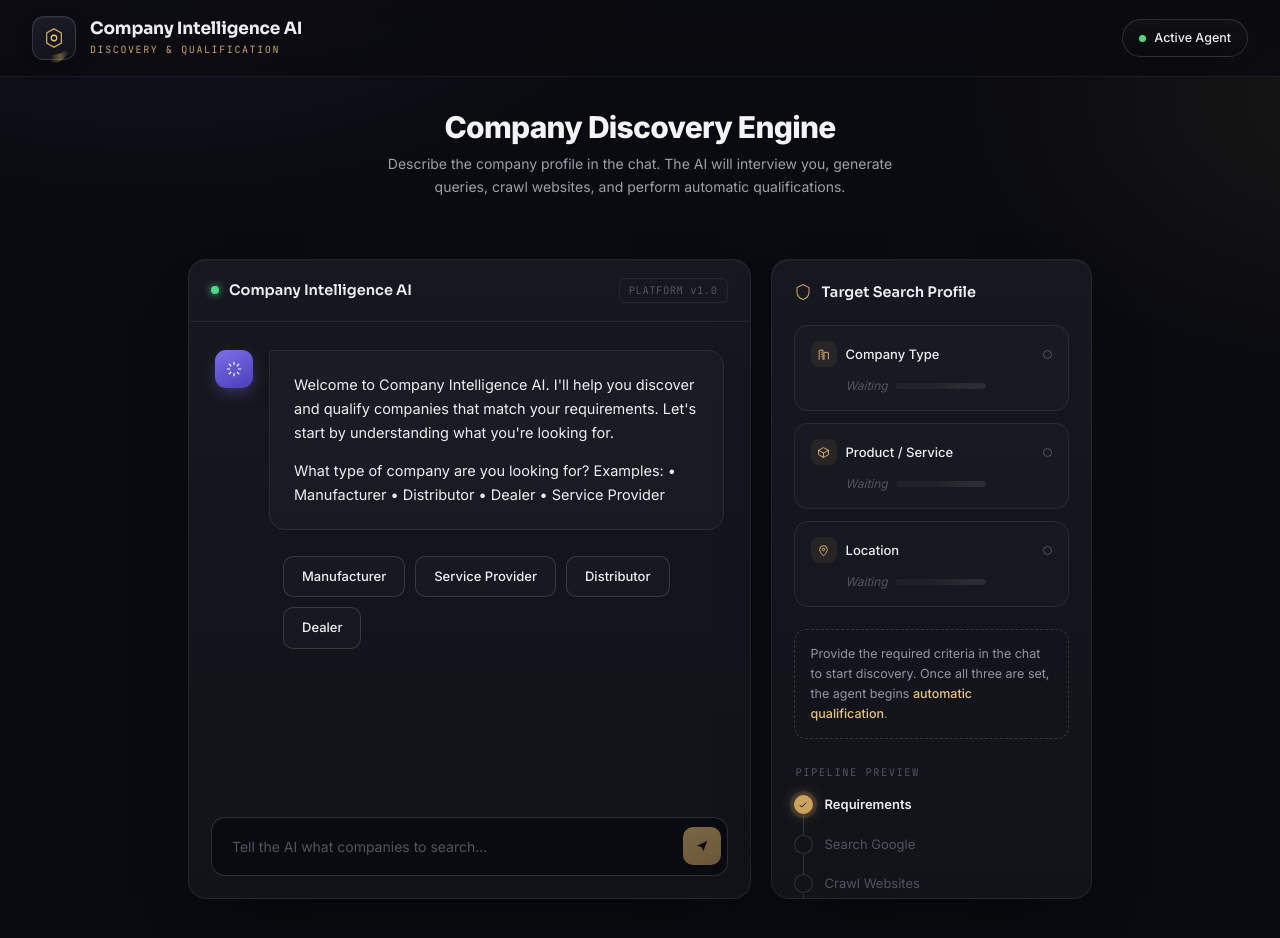
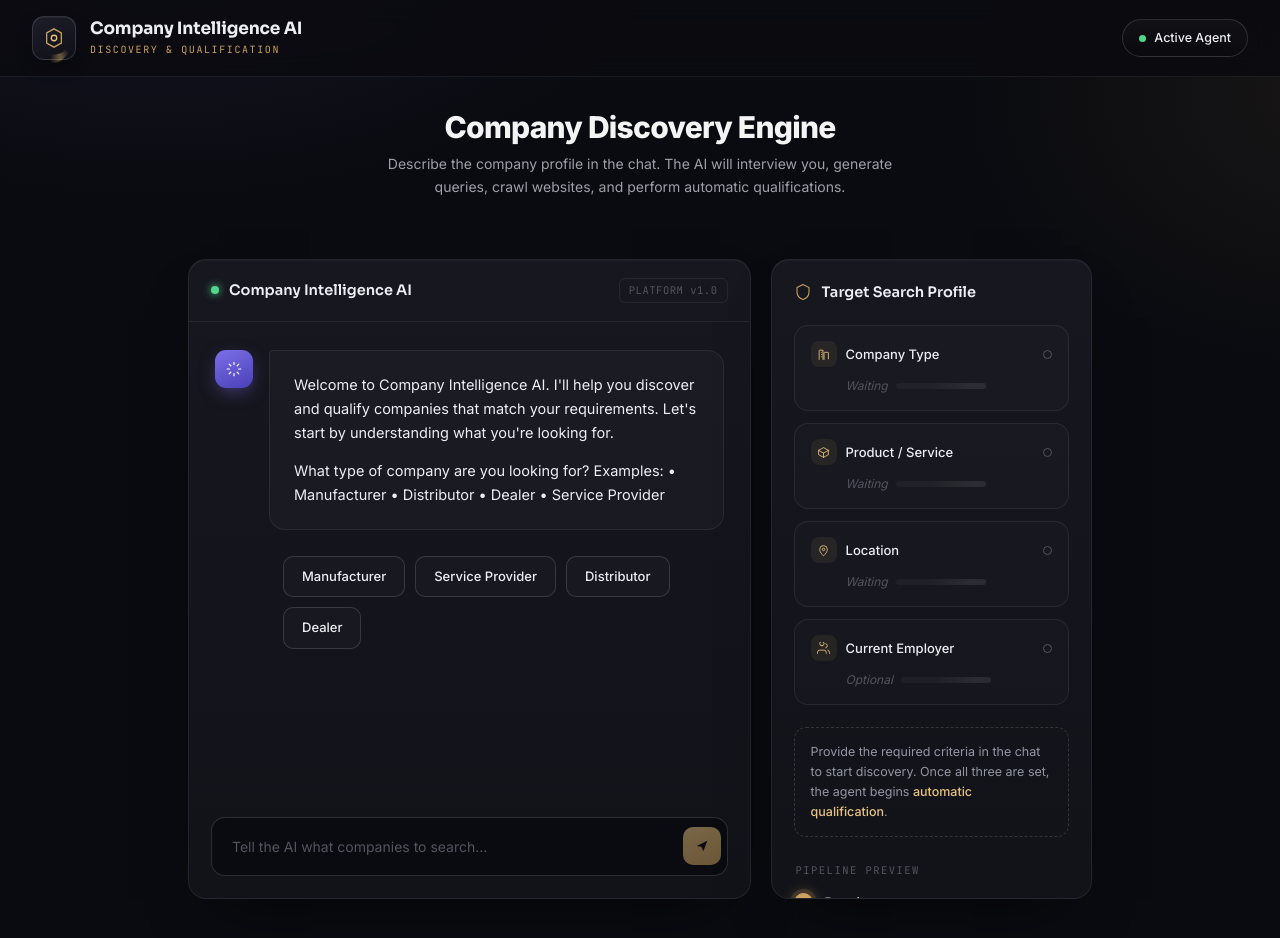
Before and after one commit to tsharma-gr/Intelligence_AI, a Next.js app in the folder frontend/: page / in a window 1280 px wide. Shown: the top 938 px of the page. Built offline with nearby package versions, Linux system fonts and the light colour scheme; no server answers.

Commit message:
fix: Wait for user reply before json_extracted and add Current Employer UI box

```diff
--- a/frontend/src/components/chat-interface.tsx
+++ b/frontend/src/components/chat-interface.tsx
@@ -258,6 +258,29 @@ export default function ChatInterface({ onDiscoveryStart }: ChatInterfaceProps)
                   <div className="cia-req-waiting">Waiting <span className="cia-skel"></span></div>
                 )}
               </div>
+
+              <div className={`cia-req-card ${extractedData.current_employer || isReady ? 'completed' : ''}`}>
+                <div className="cia-req-top">
+                  <div className="cia-req-label">
+                    <div className="cia-req-icon">
+                      <svg width="13" height="13" viewBox="0 0 24 24" fill="none"><path d="M17 21v-2a4 4 0 0 0-4-4H5a4 4 0 0 0-4 4v2M9 7a4 4 0 1 0 0-8 4 4 0 0 0 0 8zm14 14v-2a4 4 0 0 0-3-3.87M16 3.13a4 4 0 0 1 0 7.75" stroke="currentColor" strokeWidth="1.6" strokeLinecap="round" strokeLinejoin="round"/></svg>
+                    </div>
+                    Current Employer
+                  </div>
+                  {extractedData.current_employer || isReady ? (
+                    <svg width="14" height="14" viewBox="0 0 24 24" fill="none"><path d="M20 6L9 17l-5-5" stroke="#52d68a" strokeWidth="2" strokeLinecap="round" strokeLinejoin="round"/></svg>
+                  ) : (
+                    <div className="cia-req-status"></div>
+                  )}
+                </div>
+                {extractedData.current_employer ? (
+                  <div className="cia-req-completed-text">{extractedData.current_employer}</div>
+                ) : isReady ? (
+                  <div className="cia-req-completed-text" style={{color: '#8b8d98', fontStyle: 'italic'}}>N/A (Skipped)</div>
+                ) : (
+                  <div className="cia-req-waiting">Optional <span className="cia-skel"></span></div>
+                )}
+              </div>
             </div>
 
             {isReady ? (
```
Also changed, not shown: 1 other file (tests, documents, lock files or other folders).
